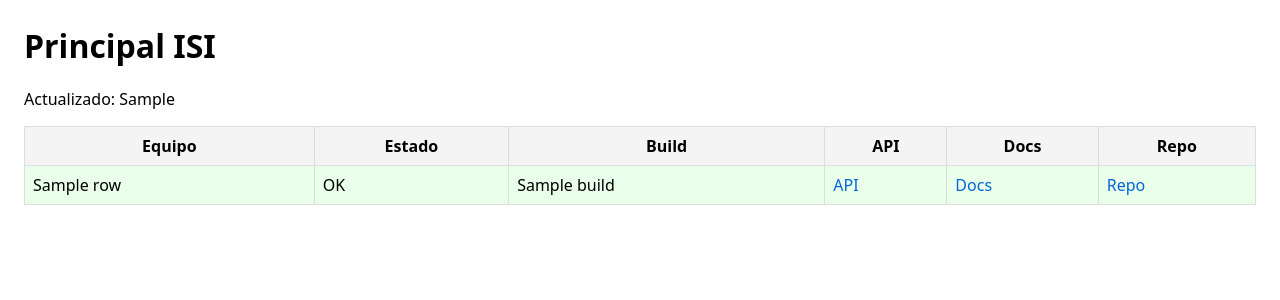
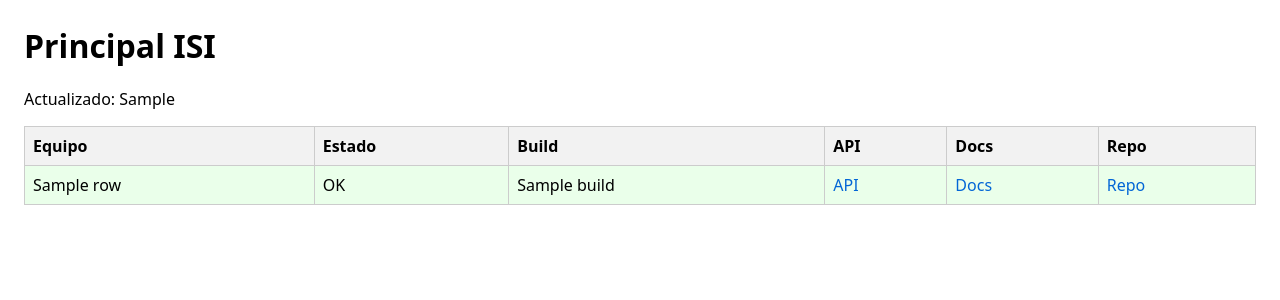
Before and after one commit to rromanc-coder/Principal_2025_ISI, a FastAPI app: template app/templates/index.html in a window 1280 px wide. Shown: the top 300 px of the page. Run offline with FastAPI, Linux system fonts and the light colour scheme; the template is opened without the code that fills it: most values are stand-ins (such as "Sample title", 1, 10 or a date in 2020).

Commit message:
Update style.css

```diff
--- a/app/static/style.css
+++ b/app/static/style.css
@@ -1,7 +1,7 @@
-body { font-family: system-ui, -apple-system, Segoe UI, Roboto, Arial, sans-serif; margin: 24px; }
+body { font-family: system-ui, sans-serif; margin: 24px; }
 table { border-collapse: collapse; width: 100%; }
-th, td { border: 1px solid #ddd; padding: 8px; }
-th { background: #f4f4f4; }
+th, td { border: 1px solid #ccc; padding: 8px; text-align: left; }
+th { background: #f2f2f2; }
 .ok { background: #eaffea; }
 .down { background: #ffecec; }
 a { color: #0366d6; text-decoration: none; }
```
